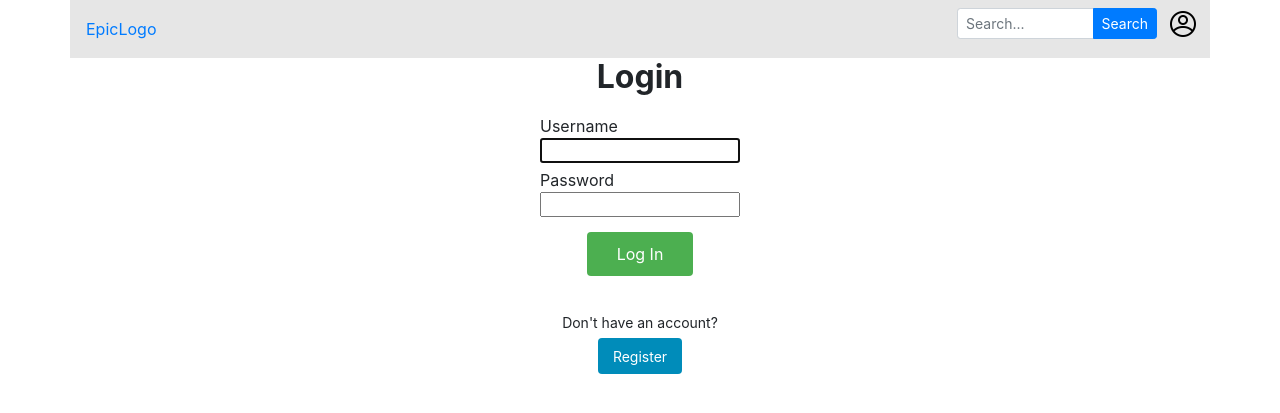
After one commit to paull28/store, a Django app: page /store/account/login/ in a window 1280 px wide. The commit adds this page. Shown: the top 413 px of the page. Run offline with Django 4.2, Linux system fonts and the light colour scheme; some libraries are stand-ins or nearby versions.

Commit message:
Add: User stuff

```diff
--- a/static/css/styles.css
+++ b/static/css/styles.css
@@ -79,6 +79,12 @@ span .loud, .loud {
     background-color: #e6e6e6;
 }
 
+.row .navbar-col {
+    padding-left: 0px;
+    padding-right: 10px;
+}
+
+
 .product-name {
     font-size: 24px;
     font-weight: bold;
@@ -107,3 +113,72 @@ span .loud, .loud {
     font-size: 20px;
     font-weight: bold;
 }
+
+.login-container{
+justify-content: center;
+display: grid;
+text-align: center;
+}
+
+.row {
+    margin-bottom: 10px;
+}
+
+.login {
+    padding: 10px;
+    background-color: #fff;
+    text-align: left; /* Align the form to the left */
+}
+
+.login-button {
+    margin-top: 10px;
+    background-color: #4caf50;
+    color: #fff;
+    padding: 10px 30px;
+    border: none;
+    cursor: pointer;
+    border-radius: 4px;
+}
+
+.button-row {
+    justify-content: center;
+    text-align: center;
+    margin-bottom: 5px;
+}
+
+.signup-text {
+    font-size: 14px;
+    text-align: center; /* Center the "Don't have an account?" text */
+
+}
+
+.signup-button {
+    justify-content: center;
+    text-align: center;
+    background-color: #008CBA;
+    color: #fff;
+    font-size: 14px;
+    padding: 7.5px 15px;
+    border: none;
+    cursor: pointer;
+    border-radius: 4px;
+}
+
+form {
+    width: 200px;
+    position: static;
+    text-align: left;
+    justify-content: left;
+  }
+
+  .field h3 {
+    margin-bottom: 5px;
+  }
+
+  .field input {
+    padding: 0;
+    height: 25px;
+    width: 200px;
+    text-align: left;
+    margin-bottom: 5px;
+  }
--- a/store/settings.py
+++ b/store/settings.py
@@ -25,6 +25,9 @@ SECRET_KEY = 'django-insecure-4pw2u0!jm+lmble%3s!0bhg-*#z@9yr%k=-xmu761l@yckl@ek
 
 # SECURITY WARNING: don't run with debug turned on in production!
 DEBUG = True
+
+LOGIN_REDIRECT_URL = "/store"
+LOGOUT_REDIRECT_URL = "/store"
 
 ALLOWED_HOSTS = []
 
--- a/storeapp/templates/storeapp/browse.html
+++ b/storeapp/templates/storeapp/browse.html
@@ -6,8 +6,7 @@
 {% endblock title %}
 
 {% block content %}
-
-<span class="loud">Welcome to my store!</span>
+<span class="loud">Welcome to my store{% if user %}, {{user.username}}{% endif %}!</span>
 
 <div class="container store">
     <div class="row">
--- a/storeapp/urls.py
+++ b/storeapp/urls.py
@@ -1,8 +1,15 @@
-from django.urls import path
+from django.urls import path, include
 from . import views
 
 urlpatterns = [
     path('', views.browse, name='browse'), #Browse all products
     path('<int:pid>/', views.product, name='product'), #View a specific product
     path('search/', views.search, name='search'), #Search for products
+
+    #Account related URLs:
+    path('account/', include('django.contrib.auth.urls')), #Accounts, used to login (accounts/login)
+    path('account/signup/', views.RegisterUser.as_view(), name='signup_user'), #Signup page
+    path('account/edit/', views.updateUser, name="updateUser"),
+    path('account/delete/', views.deleteUser, name="deleteUser"),
+
 ]
--- a/templates/navbar.html
+++ b/templates/navbar.html
@@ -1,7 +1,10 @@
+{% load static %}
 <div class="container d-flex justify-content-between navbar">
     <div class="logo align-self-center">
         <a class="" href="/store">EpicLogo</a>
     </div>
+    <div class="row align-self-center navbar-row">
+        <div class="col navbar-col ">
             <form class="search-form form-inline" action="/store/search/" method="GET">
                 <div class="input-group">
                     <input class="form-control form-control-sm" type="text" name="query" placeholder="Search...">
@@ -11,3 +14,10 @@
                 </div>
             </form>
         </div>
+        <div class="col navbar-col ">
+            <a href="/store/account/login">
+                <img src="{% static 'media/avatar.png' %}" width="32" height="32">
+            </a>
+        </div>
+    </div>
+</div>
--- /dev/null
+++ b/templates/registration/login.html
@@ -0,0 +1,40 @@
+{% extends 'base.html' %}
+{% block title %}
+<title>Sign-in</title>
+{% endblock title%}
+
+{% block content %}
+
+<div class="container login-container">
+    <h2 class="loud">Login</h2>
+    <div class="row">
+        <div class="col login">
+            <form method="POST" enctype="multipart/form-data">
+                {% csrf_token %}
+                <div class="form-group">
+                    <div class="field">
+                        <span>Username</span>
+                        {{ form.username }}
+                    </div>
+                    <div class="field">
+                        <span>Password</span>
+                        {{ form.password }}
+                    </div>
+                    <div class="row button-row">
+                        <button class="login-button" type="submit">Log In</button>
+                    </div>
+
+                </div>
+            </form>
+        </div>
+    </div>
+    <div class="row button-row">
+        <span class="signup-text">Don't have an account?</span>
+    </div>
+    <div class="row button-row">
+        <button class="signup-button" onclick="location.href='{% url 'signup_user' %}'">Register</button>
+    </div>
+</div>
+
+
+{% endblock content %}
```
Also changed, not shown: storeapp/forms.py (added, +12 -0 lines), storeapp/views.py (+38 -1 lines), templates/registration/deleteUser.html (added, +21 -0 lines), templates/registration/register.html (added, +21 -0 lines), templates/registration/updateUser.html (added, +18 -0 lines), db.sqlite3, static/media/avatar.png (added). Lines whose indentation alone changed are shown as unchanged.
